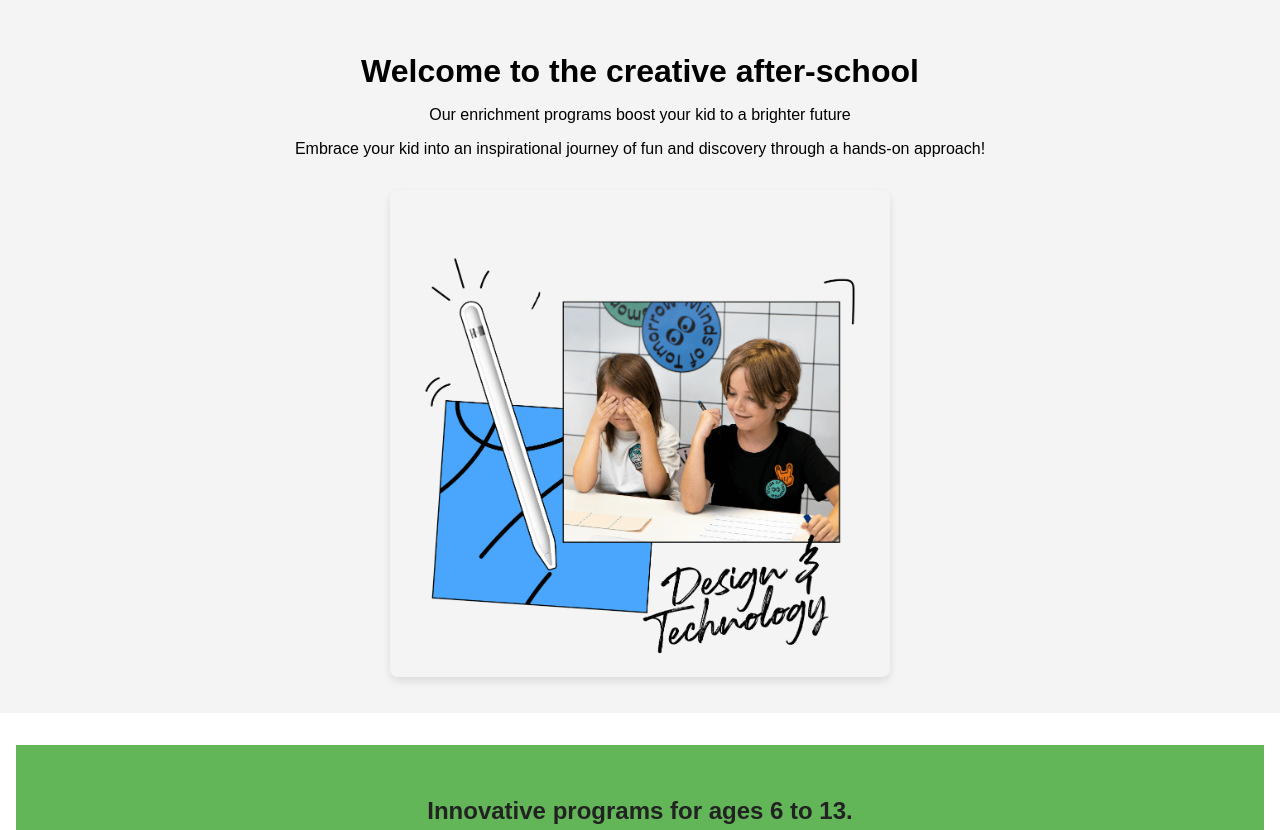
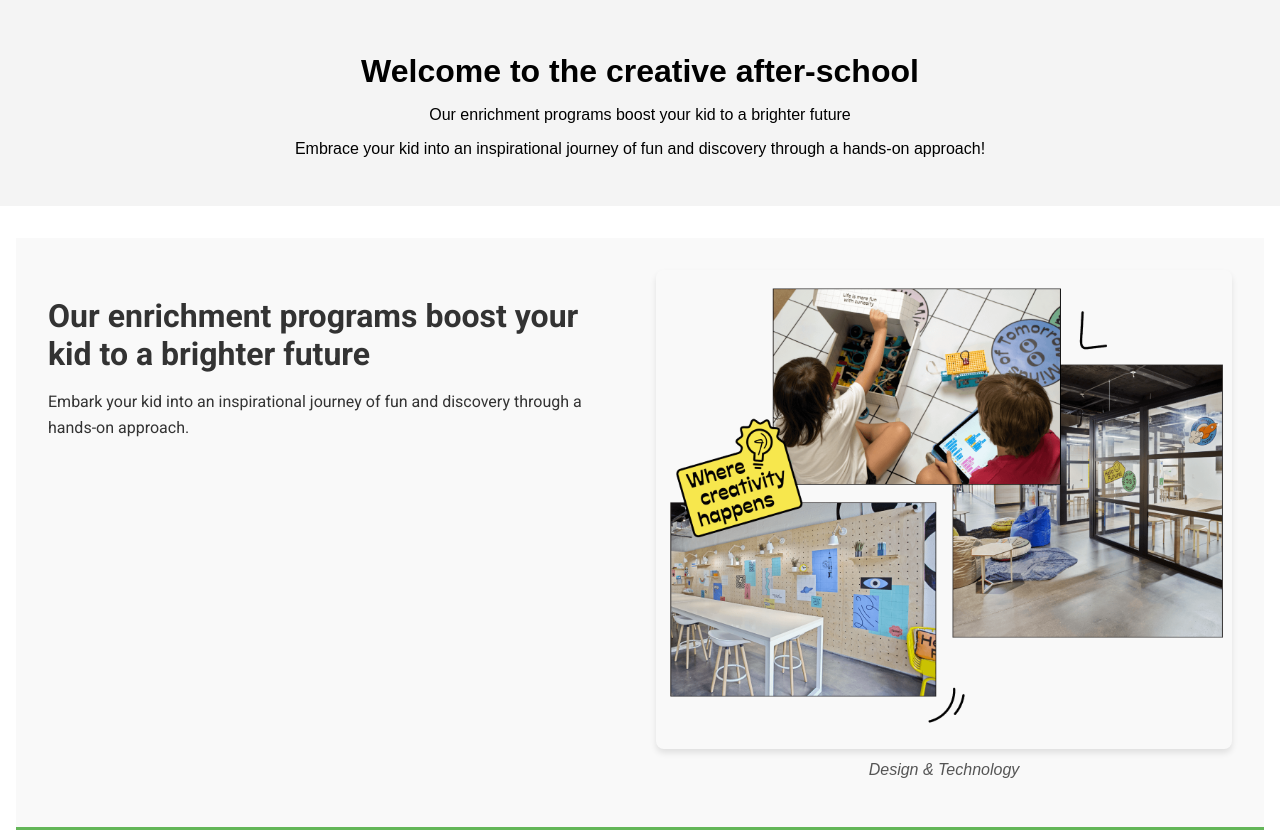
Before and after one commit to martiurpinas/a3mindsoftomorroww, a plain HTML site: page index.html in a window 1280 px wide. Shown: the top 830 px of the page. Drawn offline with Linux system fonts and the light colour scheme.

Commit message:
Update index.html

```diff
--- a/index.html
+++ b/index.html
@@ -12,9 +12,20 @@
         <h1>Welcome to the creative after-school</h1>
         <p>Our enrichment programs boost your kid to a brighter future</p>
         <p>Embrace your kid into an inspirational journey of fun and discovery through a hands-on approach!</p>
-        <img src="./Imagenes/section-1.png" alt="Creative After-School">
     </header>
     <main>
+        <section id="enrichment">
+            <div class="enrichment-content">
+                <div class="enrichment-text">
+                    <h2>Our enrichment programs boost your kid to a brighter future</h2>
+                    <p>Embark your kid into an inspirational journey of fun and discovery through a hands-on approach.</p>
+                </div>
+                <div class="enrichment-image">
+                    <img src="./Imagenes/section-3.png" alt="Design and Technology">
+                    <p class="caption">Design & Technology</p>
+                </div>
+            </div>
+        </section>
         <section id="programs">
             <h2>Innovative programs for ages 6 to 13.</h2>
             <table align="center">
```
